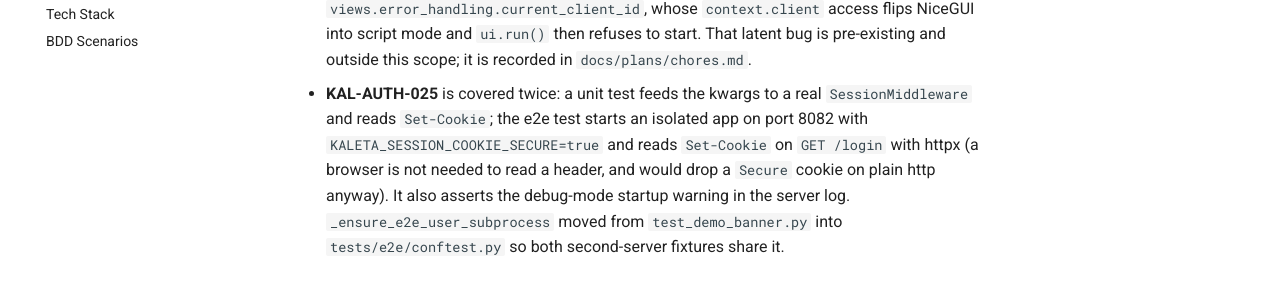
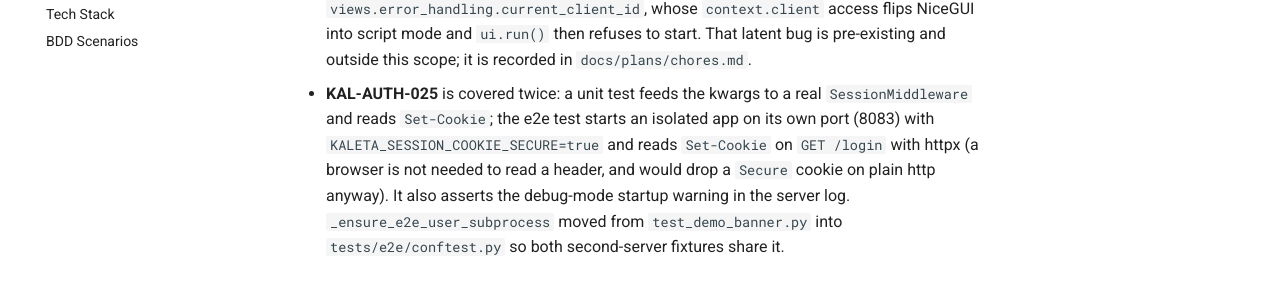
Before and after one commit to DawidAdamski/kaleta, an MkDocs documentation site: the page built from docs/plans/auth-session-cookie-flags.md, in a window 1280 px wide and 900 px high, scrolled down 2098 px. Shown: the part 497-798 px from the top of the window. Built offline with MkDocs 1.6.1 and Material for MkDocs 9.7.7, drawn with Linux system fonts in a browser that asks for light colours; comment, search, counter and statistics services are not loaded.

Commit message:
test(auth): give the secure-cookie e2e server its own port
Co-Authored-By: Claude Opus 5.5 <noreply@anthropic.com>

```diff
--- a/docs/plans/auth-session-cookie-flags.md
+++ b/docs/plans/auth-session-cookie-flags.md
@@ -113,7 +113,7 @@ Out of scope:
   `docs/plans/chores.md`.
 - **KAL-AUTH-025** is covered twice: a unit test feeds the kwargs to a real
   `SessionMiddleware` and reads `Set-Cookie`; the e2e test starts an isolated
-  app on port 8082 with `KALETA_SESSION_COOKIE_SECURE=true` and reads
+  app on its own port (8083) with `KALETA_SESSION_COOKIE_SECURE=true` and reads
   `Set-Cookie` on `GET /login` with httpx (a browser is not needed to read a
   header, and would drop a `Secure` cookie on plain http anyway). It also
   asserts the debug-mode startup warning in the server log.
```
Also changed, not shown: 1 other file.
